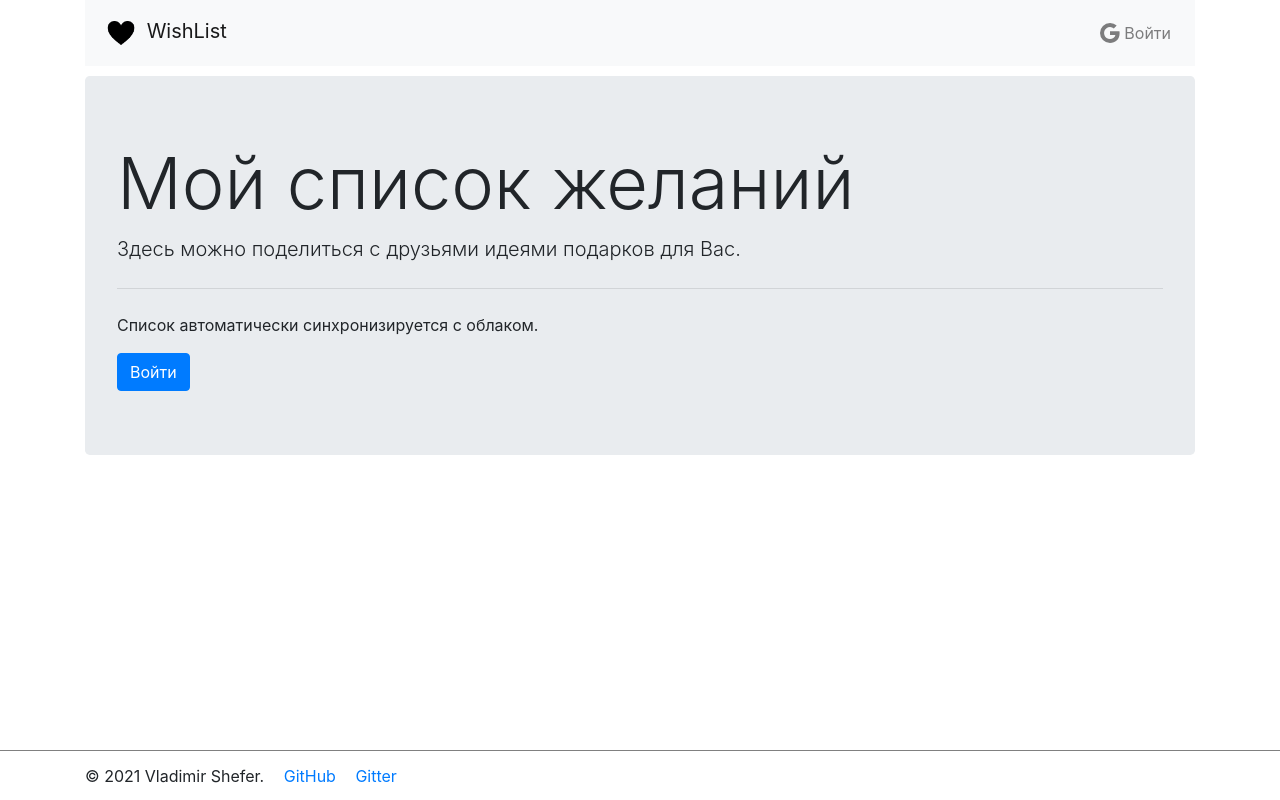
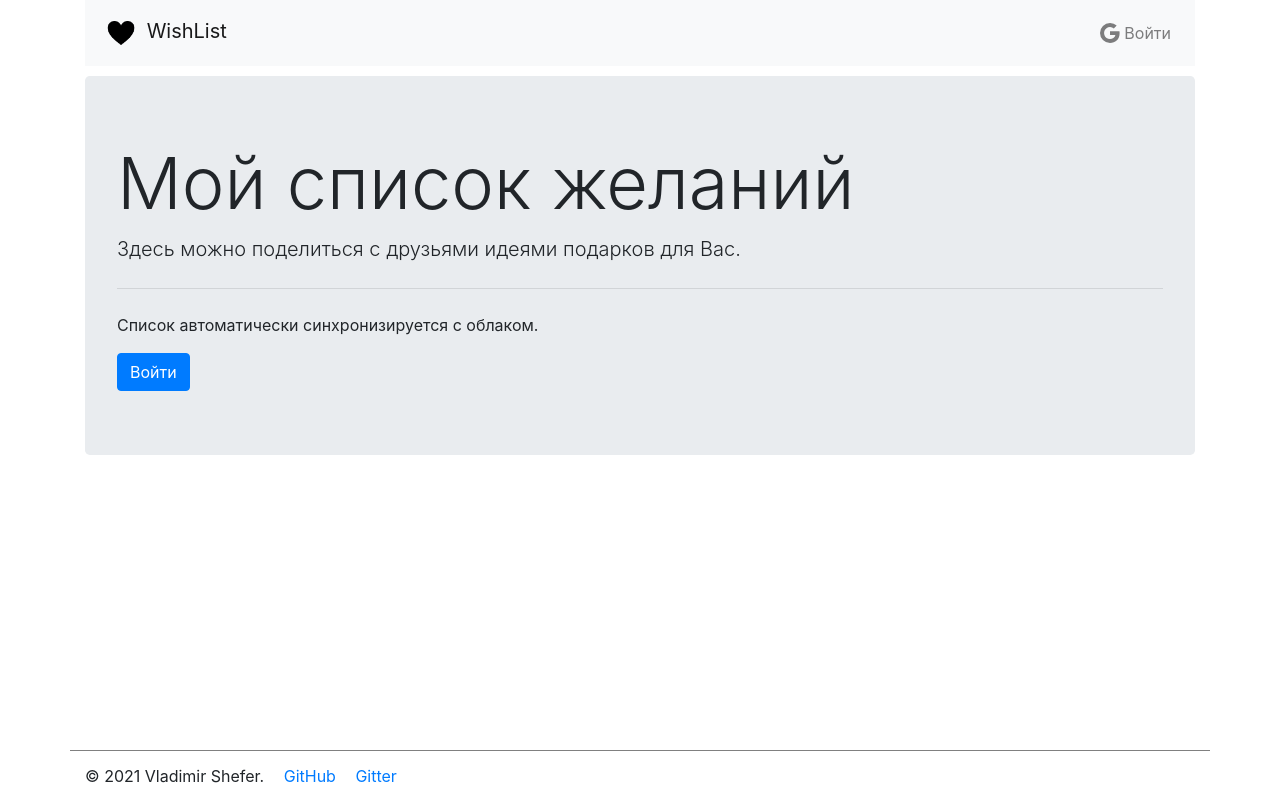
Before and after one commit to vladimirshefer/wishlist, a Vue app: page / in a window 1280 px wide. Built offline with nearby package versions, Linux system fonts and the light colour scheme; no server answers.

Commit message:
Footer.vue: Fix border

```diff
--- a/src/components/Footer.vue
+++ b/src/components/Footer.vue
@@ -31,6 +31,9 @@ export default {
   width: 100%;
   height: 50px; /* Set the fixed height of the footer here */
   line-height: 30px; /* Vertically center the text there */
+}
+
+.footer .container{
   border-top: 1px solid gray;
 }
 
```
